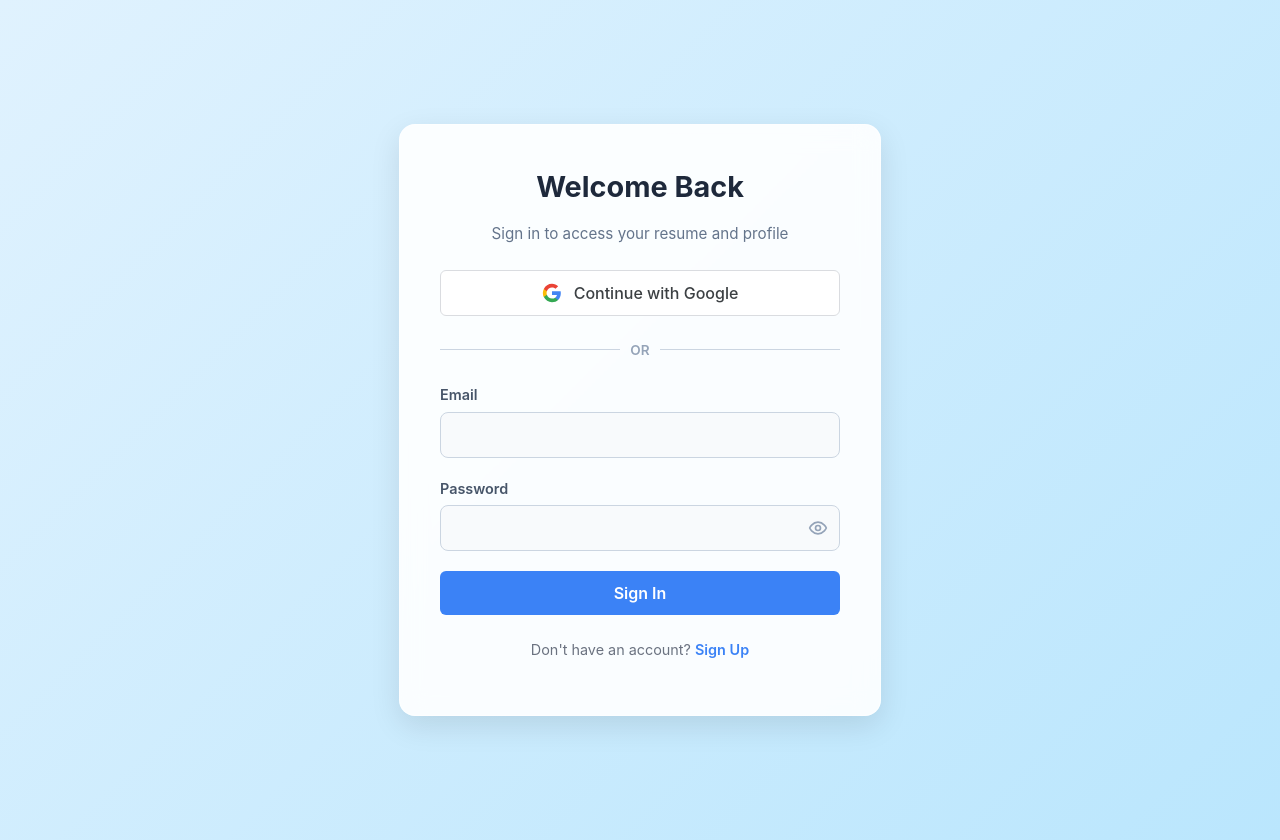
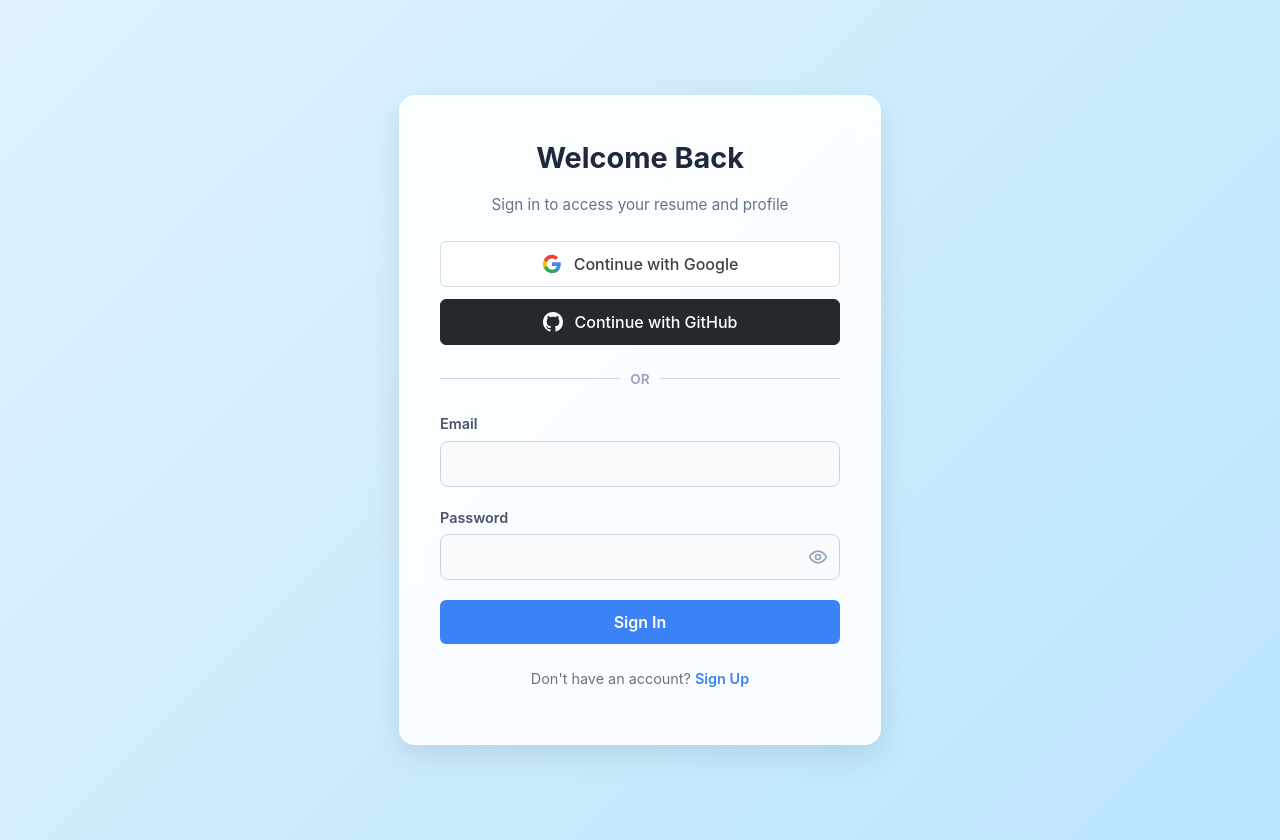
Before and after one commit to hanokalure/Resume_Builder, a React (Vite) app: page /auth in a window 1280 px wide. Built offline with nearby package versions, Linux system fonts and the light colour scheme; no server answers.

Commit message:
added github Oauth

```diff
--- a/src/components/Auth.jsx
+++ b/src/components/Auth.jsx
@@ -11,7 +11,7 @@
   const [showPassword, setShowPassword] = useState(false);
   const [error, setError] = useState(null);
   const [loading, setLoading] = useState(false);
-  const { signIn, signUp, signInWithGoogle, user } = useAuth();
+  const { signIn, signUp, signInWithGoogle, signInWithGithub, user } = useAuth();
   const navigate = useNavigate();
 
   // Redirect away from login page if user is already logged in
@@ -28,6 +28,18 @@
       const { error } = await signInWithGoogle();
       if (error) throw error;
       // Note: User is redirected to Google OAuth page.
+    } catch (err) {
+      setError(err.message);
+    }
+  };
+
+  // Handle OAuth flow with Github
+  const handleGithubSignIn = async () => {
+    setError(null);
+    try {
+      const { error } = await signInWithGithub();
+      if (error) throw error;
+      // Note: User is redirected to Github OAuth page.
     } catch (err) {
       setError(err.message);
     }
@@ -66,13 +78,14 @@
 
         {error && <div className="auth-error">{error}</div>}
 
+        <div className="oauth-buttons">
           <button
             type="button"
             onClick={handleGoogleSignIn}
-          className="google-auth-button"
+            className="oauth-button google"
             disabled={loading}
           >
-          <svg className="google-icon" viewBox="0 0 24 24">
+            <svg className="oauth-icon" viewBox="0 0 24 24">
               <path d="M22.56 12.25c0-.78-.07-1.53-.2-2.25H12v4.26h5.92c-.26 1.37-1.04 2.53-2.21 3.31v2.77h3.57c2.08-1.92 3.28-4.74 3.28-8.09z" fill="#4285F4"/>
               <path d="M12 23c2.97 0 5.46-.98 7.28-2.66l-3.57-2.77c-.98.66-2.23 1.06-3.71 1.06-2.86 0-5.29-1.93-6.16-4.53H2.18v2.84C3.99 20.53 7.7 23 12 23z" fill="#34A853"/>
               <path d="M5.84 14.09c-.22-.66-.35-1.36-.35-2.09s.13-1.43.35-2.09V7.07H2.18C1.43 8.55 1 10.22 1 12s.43 3.45 1.18 4.93l2.85-2.22.81-.62z" fill="#FBBC05"/>
@@ -80,6 +93,19 @@
             </svg>
             Continue with Google
           </button>
+
+          <button
+            type="button"
+            onClick={handleGithubSignIn}
+            className="oauth-button github"
+            disabled={loading}
+          >
+            <svg className="oauth-icon" viewBox="0 0 24 24" fill="currentColor">
+              <path d="M12 0C5.37 0 0 5.37 0 12c0 5.31 3.435 9.795 8.205 11.385.6.105.825-.255.825-.57 0-.285-.015-1.23-.015-2.235-3.015.555-3.795-.735-4.035-1.41-.135-.345-.72-1.41-1.23-1.695-.42-.225-1.02-.78-.015-.795.945-.015 1.62.87 1.845 1.23 1.08 1.815 2.805 1.305 3.495.99.105-.78.42-1.305.765-1.605-2.67-.3-5.46-1.335-5.46-5.925 0-1.305.465-2.385 1.23-3.225-.12-.3-.54-1.53.12-3.18 0 0 1.005-.315 3.3 1.23.96-.27 1.98-.405 3-.405s2.04.135 3 .405c2.295-1.56 3.3-1.23 3.3-1.23.66 1.65.24 2.88.12 3.18.765.84 1.23 1.905 1.23 3.225 0 4.605-2.805 5.625-5.475 5.925.435.375.81 1.095.81 2.22 0 1.605-.015 2.895-.015 3.3 0 .315.225.69.825.57A12.02 12.02 0 0024 12c0-6.63-5.37-12-12-12z" />
+            </svg>
+            Continue with GitHub
+          </button>
+        </div>
 
         <div className="auth-divider">
           <span>OR</span>
--- a/src/context/AuthContext.jsx
+++ b/src/context/AuthContext.jsx
@@ -71,6 +71,13 @@
         redirectTo: `${window.location.origin}/`
       }
     }),
+    signInWithGithub: () => supabase.auth.signInWithOAuth({
+      provider: 'github',
+      options: {
+        scopes: 'read:user user:email',
+        redirectTo: `${window.location.origin}/`
+      }
+    }),
     signOut: () => supabase.auth.signOut(),
   };
 
--- a/src/styles/Auth.css
+++ b/src/styles/Auth.css
@@ -150,13 +150,18 @@
   text-decoration: underline;
 }
 
-/* Google Auth Button */
-.google-auth-button {
+/* OAuth Buttons Container */
+.oauth-buttons {
+  display: flex;
+  flex-direction: column;
+  gap: 12px;
+  margin-bottom: 24px;
+}
+
+/* Base OAuth Button */
+.oauth-button {
   width: 100%;
   padding: 12px;
-  background-color: #ffffff;
-  color: #3c4043;
-  border: 1px solid #dadce0;
   border-radius: 6px;
   font-size: 1em;
   font-weight: 500;
@@ -165,21 +170,39 @@
   align-items: center;
   justify-content: center;
   gap: 12px;
-  transition: background-color 0.2s, box-shadow 0.2s;
-  margin-bottom: 24px;
+  transition: background-color 0.2s, box-shadow 0.2s, opacity 0.2s;
 }
 
-.google-auth-button:hover {
+.oauth-button:disabled {
+  opacity: 0.7;
+  cursor: not-allowed;
+}
+
+/* Google Specific */
+.oauth-button.google {
+  background-color: #ffffff;
+  color: #3c4043;
+  border: 1px solid #dadce0;
+}
+
+.oauth-button.google:hover:not(:disabled) {
   background-color: #f8f9fa;
   box-shadow: 0 1px 3px rgba(60, 64, 67, 0.1);
 }
 
-.google-auth-button:disabled {
-  opacity: 0.7;
-  cursor: not-allowed;
+/* GitHub Specific */
+.oauth-button.github {
+  background-color: #24292e;
+  color: #ffffff;
+  border: 1px solid #24292e;
 }
 
-.google-icon {
+.oauth-button.github:hover:not(:disabled) {
+  background-color: #1b1f23;
+  box-shadow: 0 1px 3px rgba(36, 41, 46, 0.2);
+}
+
+.oauth-icon {
   width: 20px;
   height: 20px;
 }
```
Lines whose indentation alone changed are shown as unchanged.
